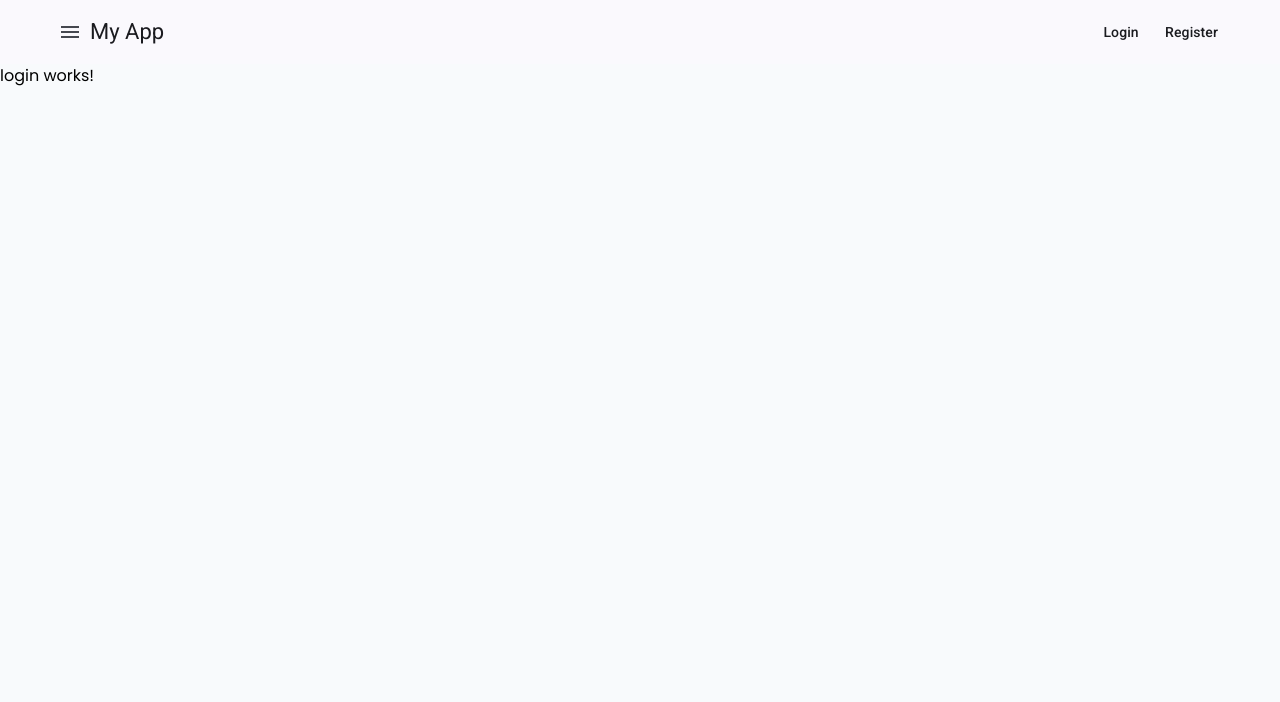
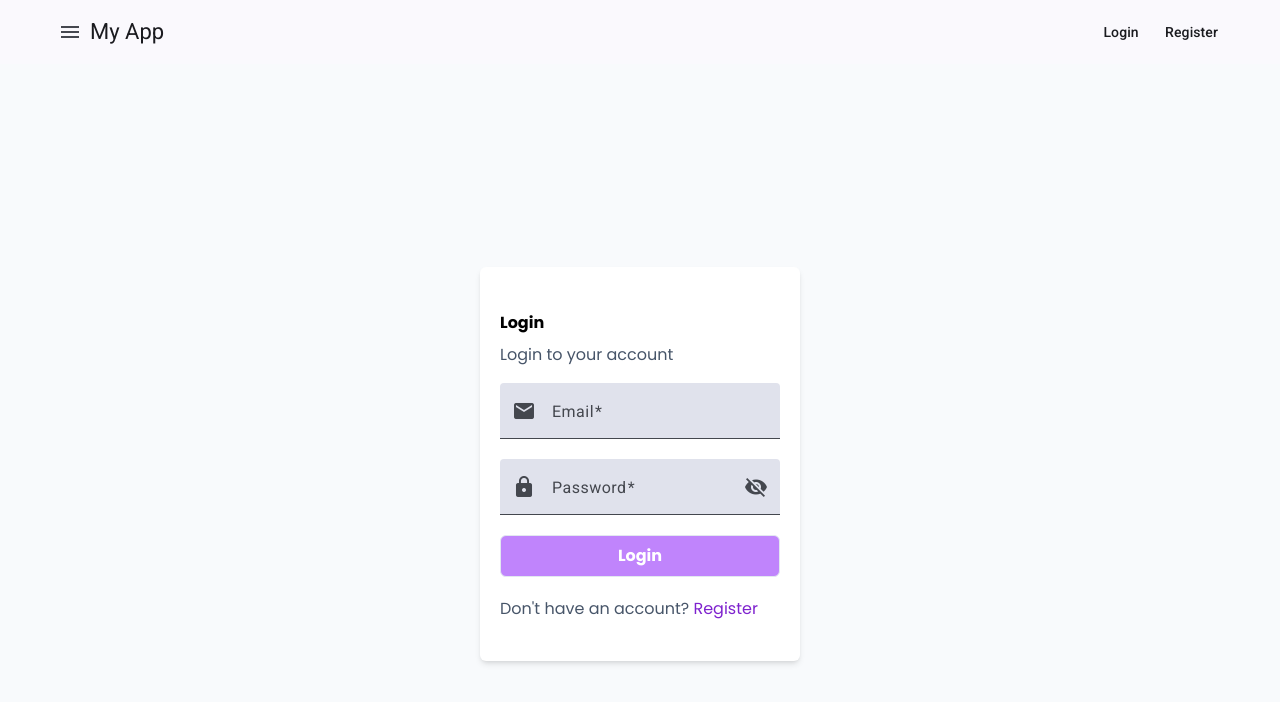
Before and after one commit to Blackjuker/AuthDotNetAngular, an Angular app in the folder client/: page /login in a window 1280 px wide. Shown: the top 702 px of the page. Built offline with nearby package versions, Linux system fonts and the light colour scheme.

Commit message:
Design de la page login

```diff
--- a/client/src/app/pages/login/login.component.html
+++ b/client/src/app/pages/login/login.component.html
@@ -1 +1,41 @@
-<p>login works!</p>
+<div class="h-screen flex items-center justify-center">
+    <form class="shadow-md rounded-md p-5 bg-white w-1/4" [formGroup]="form" (ngSubmit)="login()">
+        <div class="py-4">
+            <h1 class="font-bold py-2">
+                Login
+            </h1>
+            <h6 class="text-slate-600 text-base">
+                Login to your account
+            </h6>
+        </div>
+
+        <mat-form-field apparence="fill" class="w-full">
+            <mat-label>Email</mat-label>
+            <input matInput placeholder="Email" formControlName="email"/>
+            <mat-icon matPrefix>email</mat-icon>
+        </mat-form-field>
+        <mat-form-field appearance="fill" class="w-full">
+            <mat-label>Password</mat-label>
+            <input matInput
+                [type]="hide ? 'password':'text'"
+                formControlName="password"
+                placeholder="Password"/>
+            <mat-icon matPrefix>lock</mat-icon>
+            <mat-icon (click)="hide = !hide" matSuffix>
+                {{ hide ?'visibility_off':'visibility'}}
+            </mat-icon>
+        </mat-form-field>
+
+        <button type="submit"
+        [disabled]="!form.valid"
+        class="w-full border border-slate-200 rounded-md disabled:bg-purple-400 py-2 px-3 bg-purple-700 text-white font-bold">
+            Login
+        </button>
+        <div class="my-5">
+            <span class="text-slate-600">
+                Don't have an account?
+            </span>
+            <a [routerLink]="['/register']"   class="text-purple-700">Register</a>
+        </div>
+    </form>
+</div>
--- a/client/src/app/pages/login/login.component.ts
+++ b/client/src/app/pages/login/login.component.ts
@@ -1,12 +1,30 @@
-import { Component } from '@angular/core';
+import { Component, inject, OnInit } from '@angular/core';
+import { FormBuilder, FormGroup, ReactiveFormsModule, Validators } from '@angular/forms';
+import { MatIconModule } from '@angular/material/icon';
+import {MatInputModule} from '@angular/material/input'
+import { RouterLink } from '@angular/router';
 
 @Component({
   selector: 'app-login',
   standalone: true,
-  imports: [],
+  imports: [MatInputModule,MatIconModule, ReactiveFormsModule,RouterLink],
   templateUrl: './login.component.html',
   styleUrl: './login.component.css'
 })
-export class LoginComponent {
+export class LoginComponent implements OnInit{
 
+  hide = true;
+  form !: FormGroup;
+  fb = inject(FormBuilder);
+
+  login(){
+
+  }
+
+  ngOnInit(): void {
+    this.form = this.fb.group({
+      email:['',[Validators.required,Validators.email]],
+      password:['',Validators.required]
+    })
+  }
 }
```
